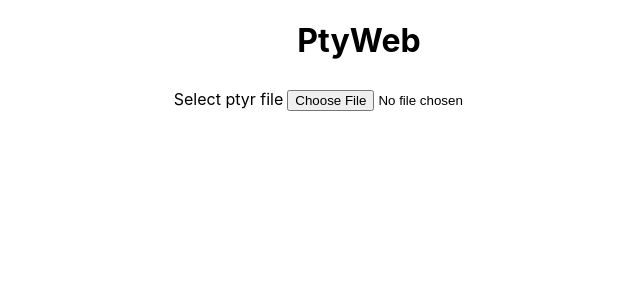
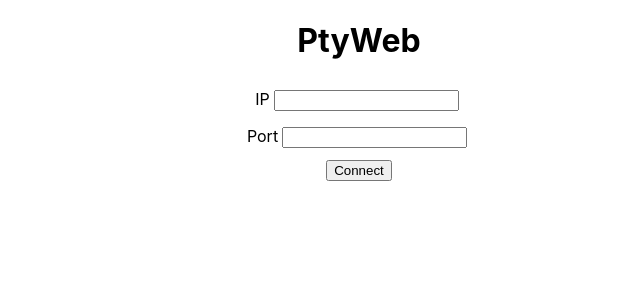
Before and after one commit to ptycho/ptyweb, a React (Create React App) app in the folder packages/app/frontend/: page / in a window 1280 px wide. Shown: the top 300 px of the page, without its empty margins (281-921 px from the left). Built offline with nearby package versions, Linux system fonts and the light colour scheme.

Commit message:
Added basic live configurator

```diff
--- a/packages/app/frontend/src/App.tsx
+++ b/packages/app/frontend/src/App.tsx
@@ -1,13 +1,15 @@
 import React from 'react';
 import './App.css';
-import Configurator from "./components/Configurator/Configurator";
+import FileConfigurator from "./components/FileConfigurator/FileConfigurator";
+import LiveConfigurator from "./components/LiveConfigurator/LiveConfigurator";
 
 function App() {
   return (
     <div className="App">
       <h1>PtyWeb</h1>
 
-      <Configurator />
+      {/*<FileConfigurator />*/}
+      <LiveConfigurator />
     </div>
   );
 }
--- a/packages/app/frontend/src/components/Configurator/Configurator.tsx
+++ b/packages/app/frontend/src/components/FileConfigurator/FileConfigurator.tsx
@@ -1,9 +1,9 @@
 import React from 'react';
-import './Configurator.css'
+import '../Configurator/Configurator.css'
 import VisualizerSection from "../VisualizerSection/VisualizerSection";
 import {DefaultService, ReconstructionViewerResponse} from "../../network";
 
-const Configurator = () => {
+const FileConfigurator = () => {
   const [reconstructionData, setReconstructionData] = React.useState<ReconstructionViewerResponse | undefined>(undefined)
   const [message, setMessage] = React.useState<string | undefined>(undefined)
   const [allowSubmit, setAllowSubmit] = React.useState<boolean>(true)
@@ -48,4 +48,4 @@ const Configurator = () => {
   );
 };
 
-export default Configurator;
+export default FileConfigurator;
--- /dev/null
+++ b/packages/app/frontend/src/components/LiveConfigurator/LiveConfigurator.tsx
@@ -0,0 +1,38 @@
+import React from 'react';
+import '../Configurator/Configurator.css'
+import VisualizerSection from "../VisualizerSection/VisualizerSection";
+import {ReconstructionViewerResponse} from "../../network";
+
+const LiveConfigurator = () => {
+  const [reconstructionData, setReconstructionData] = React.useState<ReconstructionViewerResponse | undefined>(undefined)
+  const [message, setMessage] = React.useState<string | undefined>(undefined)
+  const [allowSubmit, setAllowSubmit] = React.useState<boolean>(true)
+
+  return (
+    <div>
+      <div className={"configurator"}>
+        <label>
+          IP
+          <input type={"text"}/>
+        </label>
+
+        <label>
+          Port
+          <input type={"text"}/>
+        </label>
+
+        <button type={"submit"}>Connect</button>
+
+        {message && <span>{message}</span>}
+      </div>
+
+      {
+        reconstructionData && (
+          <VisualizerSection data={reconstructionData}/>
+        )
+      }
+    </div>
+  );
+};
+
+export default LiveConfigurator;
```
